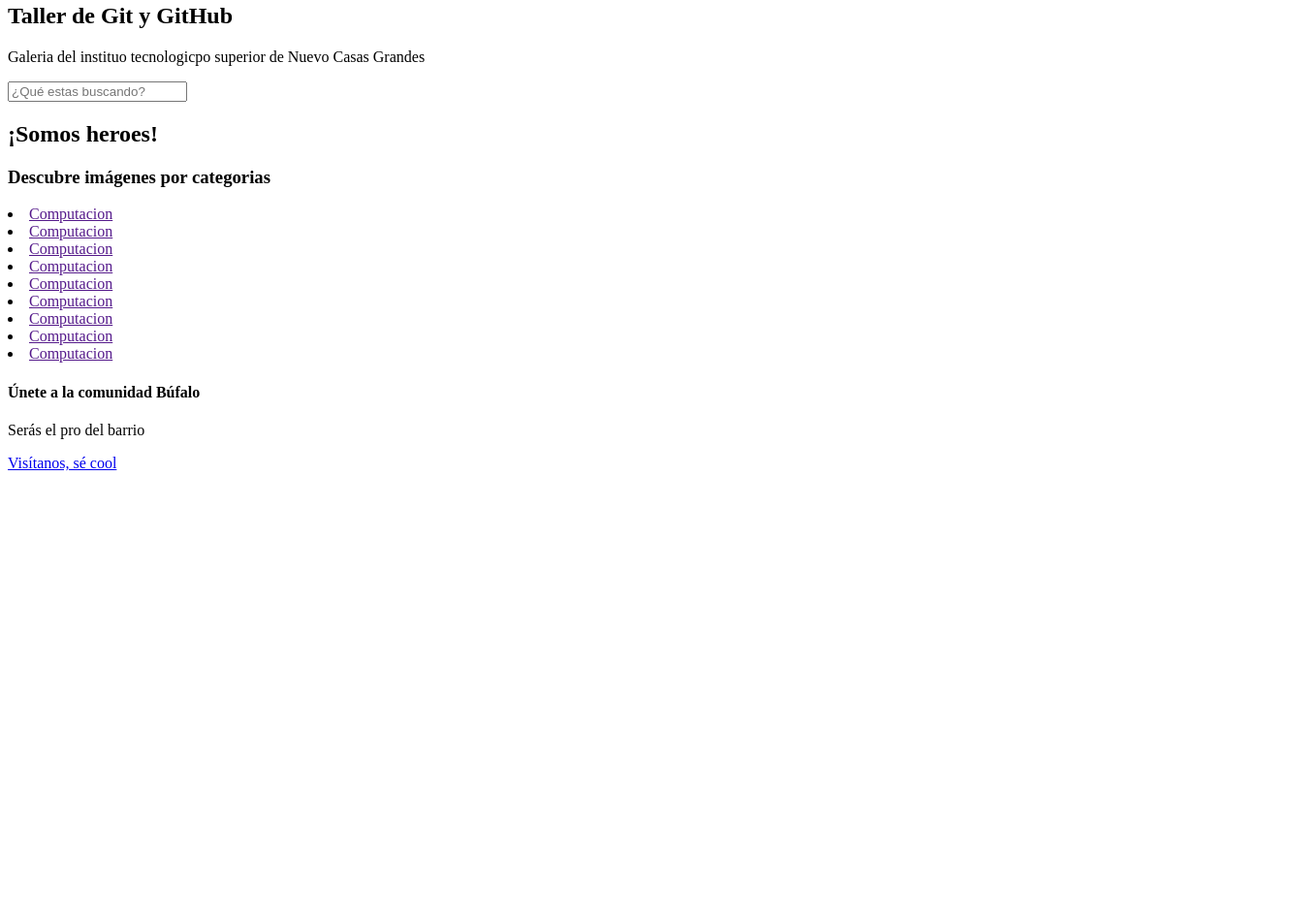
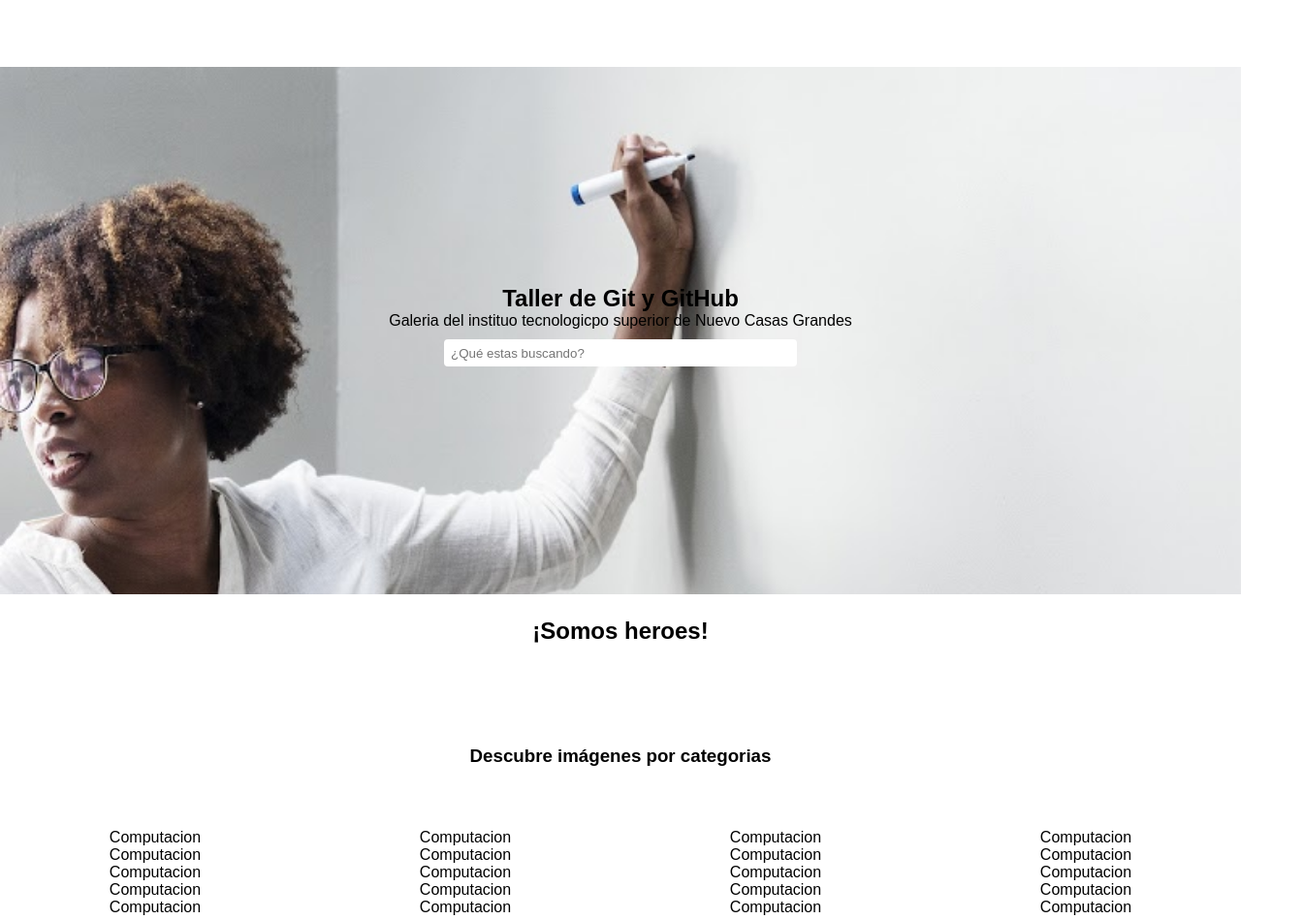
Before and after one commit to joannaalonso/GHtaller, a plain HTML site: page index.html in a window 1280 px wide. Shown: the part 135-1084 px from the top of the page at 97% size, 1344 px wide, since content can reach past the window. Before the commit the page ends 800 px from the top, so only its background shows below. Drawn offline with Linux system fonts and the light colour scheme.

Commit message:
Diseño final

```diff
--- a/estilos.css
+++ b/estilos.css
@@ -0,0 +1,87 @@
+*{
+	padding:0;
+	margin: 0;
+}
+
+body{
+	font-family:  sans-serif;
+}
+
+.header{
+	padding: 5em;
+}
+.header__logo{
+	height: 40px;
+}
+.main{
+	height: 60vh;
+	display: flex;
+	flex-direction: column;
+	justify-content: center;
+	align-items: center;
+	padding: 2em;
+	background: url("./images/profesora.jpg") no-repeat;
+	background-size: cover;
+}
+.main input{
+	padding: .5em;
+	width: 350px;
+	margin: 10px;
+	border-radius: 4px;
+	border:none;
+}
+.gallerry{
+	padding: 1em;
+	width: 90%;
+	margin: 0 auto;
+}
+.gallerry__title {
+	text-align: center;
+	margin: 1em auto;
+}
+.gallery__container{
+	display:flex;
+	flex-wrap: wrap;
+}
+.categories{
+	width: 80%
+	margin: o auto;
+	display: flex;
+	padding: 5em 0;
+	flex-direction: column;
+	align-items: center;
+}
+.categories__list{
+	display: flex;
+	width: 100%;
+	padding: 4em;
+}
+.categories__list--container{
+	display: flex;
+	flex:1;
+	flex-direction: column;
+	align-items: center;
+}
+.categories__list li {
+	list-style-type: none;
+}
+
+.categories__list li a {
+text-decoration: none;
+color: inherit;
+}
+
+.footer{
+	display: flex;
+	background: #fbf4f4;
+	flex-direction: column;
+	align-items: center;
+	padding: 5em 0;
+}
+.footer__btn{
+	background: #3eb060;
+	padding: .3em 1em;
+	color: white;
+	text-decoration: none;
+	border-radius: 4px;
+}
--- a/index.html
+++ b/index.html
@@ -3,6 +3,7 @@
 <head>
 	<meta charset="UTF-8">
 	<title>Taller de GitHub</title>
+	<link rel="stylesheet" type="text/css" href="estilos.css">
 </head>
 <body>
 	<header class="header">
@@ -18,14 +19,26 @@
 	</section>
 
 <main class="galerry">
-	<h2 class="galerry__title">¡Somos heroes!</h2>
-	<div class="gaellery__container" id="container_gallery">
+	<h2 class="gallerry__title">¡Somos heroes!</h2>
+	<div class="gallery__container" id="container_gallery">
 	</div>
 </main>
 <section class="categories">
 	<h3 class="categories__lists">Descubre imágenes por categorias</h3>
-	<ul class="categories__list"></ul>
+	<ul class="categories__list">
 	<div class="categories__list--container">
+		<li class="categories__list--item">
+			<a href="">Computacion</a>
+		</li>
+		<li class="categories__list--item">
+			<a href="">Computacion</a>
+		</li>
+		<li class="categories__list--item">
+			<a href="">Computacion</a>
+		</li>
+		<li class="categories__list--item">
+			<a href="">Computacion</a>
+		</li>
 		<li class="categories__list--item">
 			<a href="">Computacion</a>
 		</li>
@@ -34,8 +47,15 @@
 		<li class="categories__list--item">
 			<a href="">Computacion</a>
 		</li>
-	</div>
-		<div class="categories__list--container">
+		<li class="categories__list--item">
+			<a href="">Computacion</a>
+		</li>
+		<li class="categories__list--item">
+			<a href="">Computacion</a>
+		</li>
+		<li class="categories__list--item">
+			<a href="">Computacion</a>
+		</li>
 		<li class="categories__list--item">
 			<a href="">Computacion</a>
 		</li>
@@ -44,36 +64,37 @@
 		<li class="categories__list--item">
 			<a href="">Computacion</a>
 		</li>
+		<li class="categories__list--item">
+			<a href="">Computacion</a>
+		</li>
+		<li class="categories__list--item">
+			<a href="">Computacion</a>
+		</li>
+		<li class="categories__list--item">
+			<a href="">Computacion</a>
+		</li>
+		<li class="categories__list--item">
+			<a href="">Computacion</a>
+		</li>
 	</div>
 		<div class="categories__list--container">
 		<li class="categories__list--item">
 			<a href="">Computacion</a>
 		</li>
-	</div>
-		</div>
-		<div class="categories__list--container">
+		<li class="categories__list--item">
+			<a href="">Computacion</a>
+		</li>
+		<li class="categories__list--item">
+			<a href="">Computacion</a>
+		</li>
+		<li class="categories__list--item">
+			<a href="">Computacion</a>
+		</li>
 		<li class="categories__list--item">
 			<a href="">Computacion</a>
 		</li>
 	</div>
-		</div>
-		<div class="categories__list--container">
-		<li class="categories__list--item">
-			<a href="">Computacion</a>
-		</li>
-	</div>
-		</div>
-		<div class="categories__list--container">
-		<li class="categories__list--item">
-			<a href="">Computacion</a>
-		</li>
-	</div>
-		</div>
-		<div class="categories__list--container">
-		<li class="categories__list--item">
-			<a href="">Computacion</a>
-		</li>
-	</div>
+	</ul>
 </section>
 
 <footer class="footer">
```
